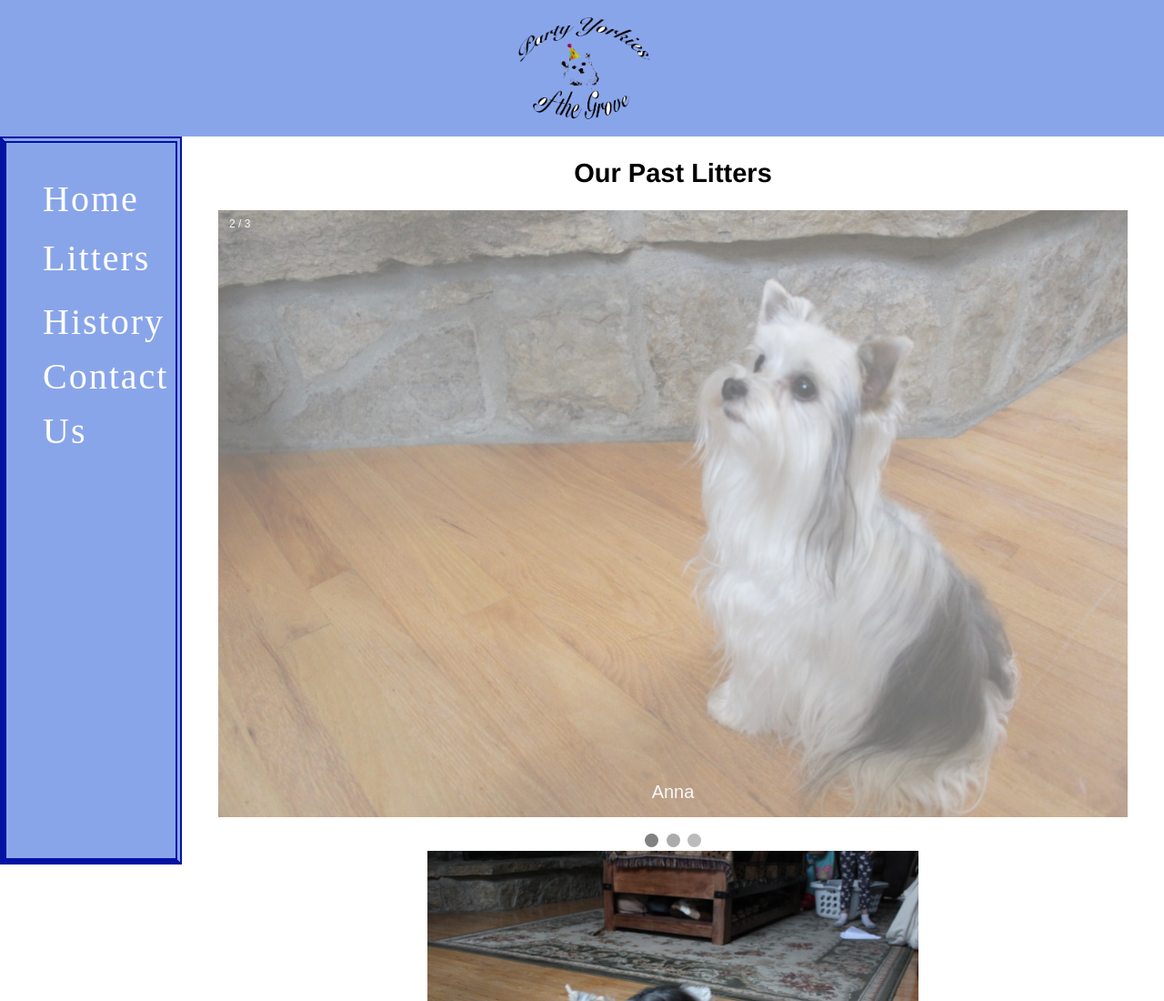
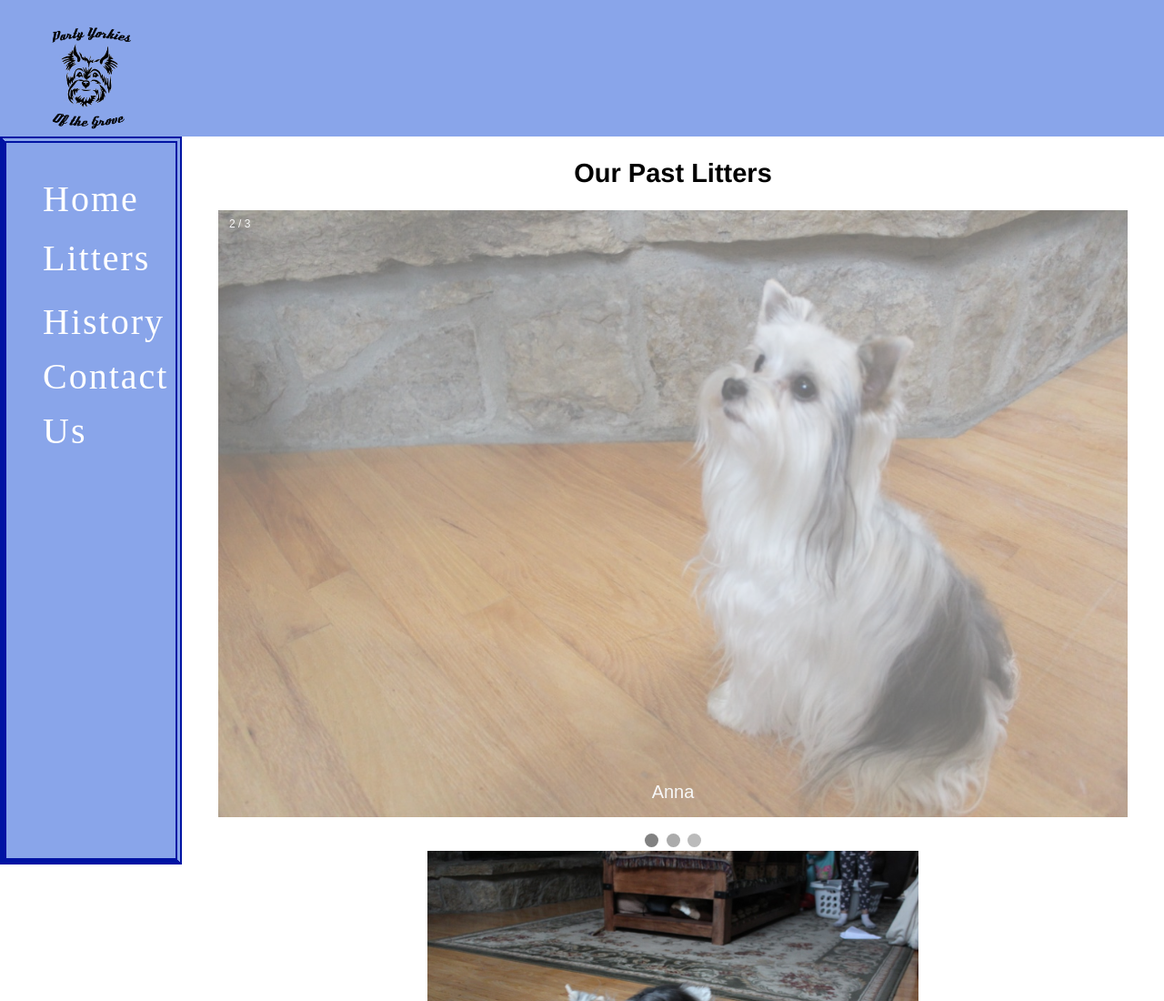
Before and after one commit to 44334-f19/334-fall-2019-client-group-project-group1stahlcalderonwalters, a plain HTML site: page PastLitters.html in a window 1280 px wide. Shown: the top 1100 px of the page at 91% size. Drawn offline with Linux system fonts and the light colour scheme; a web font is replaced by a local one.

Commit message:
Updated logo

```diff
--- a/PastLitters.html
+++ b/PastLitters.html
@@ -69,7 +69,7 @@
 <body>
     <div id="wrapper">
 		<header>
-			<a href="index.html"><img src="partyyorkielogo2.png" height= 150px alt="Party Yorkies of the Grove"></a>
+			<a href="index.html"><img src="Logo.png" height="165" alt="Party Yorkies of the Grove" align="left"></a>
 		</header>
 		<nav>
 			<ul>
```
